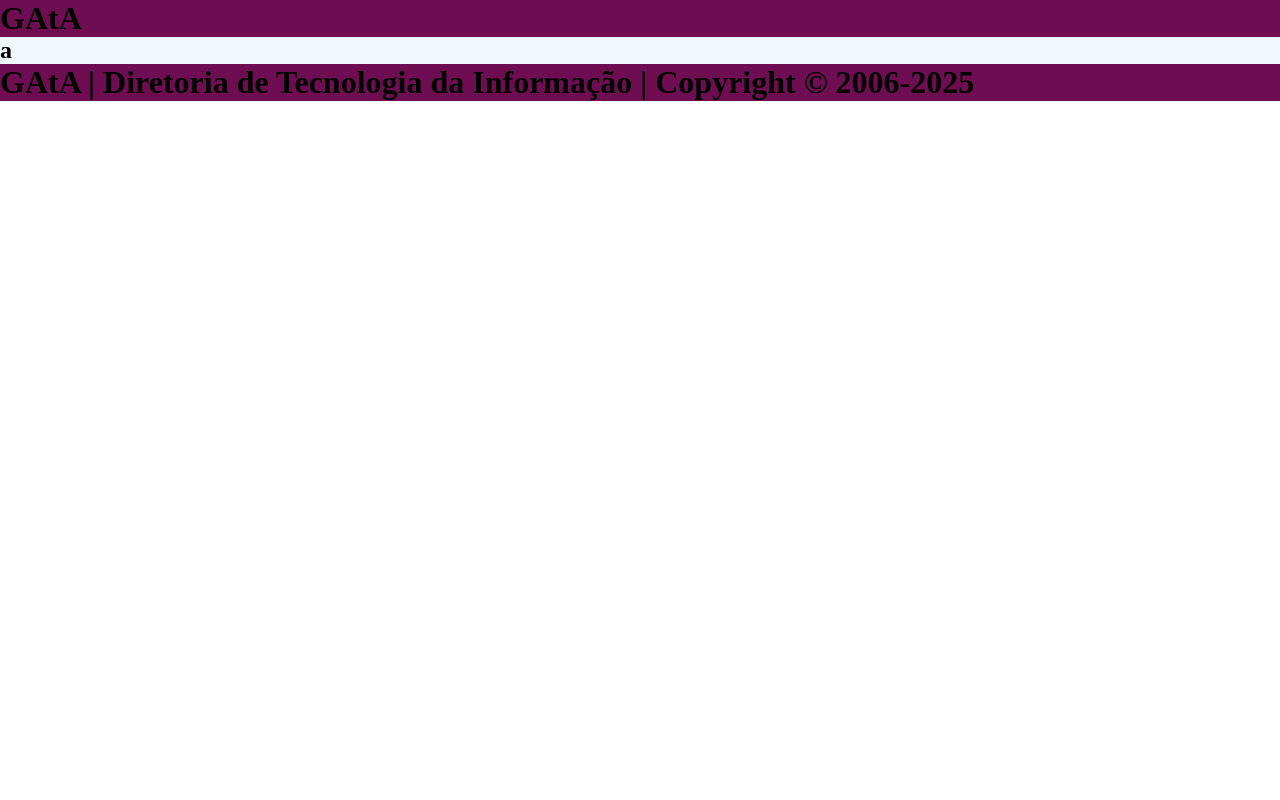
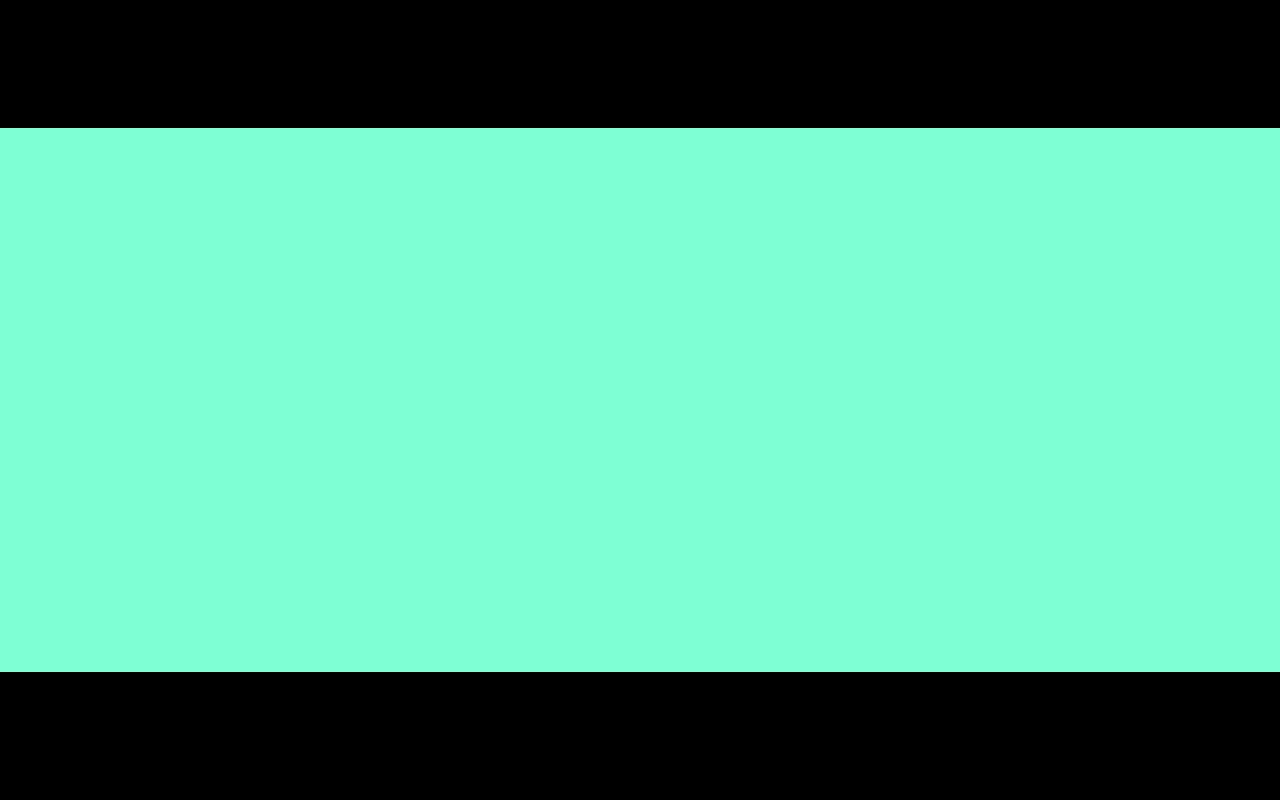
Before and after one commit to sabriwnaa/GAtA, a PHP site: page / in a window 1280 px wide. Run offline with PHP 8.4, Linux system fonts and the light colour scheme.

Commit message:
basico funcionando

```diff
--- a/estaticos/footer.php
+++ b/estaticos/footer.php
@@ -6,7 +6,7 @@
     <title>GAtA</title>
 </head>
 <body>
-    <div class='extremos'>
+    <div class='extremo'>
         <h1> GAtA | Diretoria de Tecnologia da Informação | Copyright © 2006-2025</h1>
     </div>
 </body>
--- a/estaticos/header.php
+++ b/estaticos/header.php
@@ -6,7 +6,7 @@
     <title>GAtA</title>
 </head>
 <body>
-    <div class='extremos'>
+    <div class='extremo'>
         <h1>GAtA</h1>
     </div>
 </body>
--- a/index.php
+++ b/index.php
@@ -9,19 +9,18 @@
 </head>
 <body>
 
-<div class="container">
+<div class='container'>
 
-    <?php include 'estaticos/header.php';?>
+     <?php include 'estaticos/header.php'?>
 
+   <main>
 
-    <main>
+   </main>
 
-       <h2>a</h2>
-    </main>
+   <?php include 'estaticos/footer.php'?>
 
 
 
-    <?php include 'estaticos/footer.php';?>
 
 </div>
 
--- a/style.css
+++ b/style.css
@@ -5,32 +5,19 @@
     text-decoration: none;
 }
 
-html{
-    height: 100%;
-}
-
-.extremos{
-    background-color: #6e0d51;
-    flex: 2;
-}
-
-main, .container{
+.container{
+    max-width: 100vw;
+    min-height: 100vh;
     display: flex;
     flex-direction: column;
 }
 
 main{
-    width: 100%;
-}
-.container{
-    height: 100%;
+    flex: 6;
+    background-color: aquamarine;
 }
 
-.container{
-    width: 100vw;
+.extremo{
+    flex: 1;
+    background-color: black;
 }
-
-main{
-    background-color: aliceblue;
-    flex: 8;
-}
```
